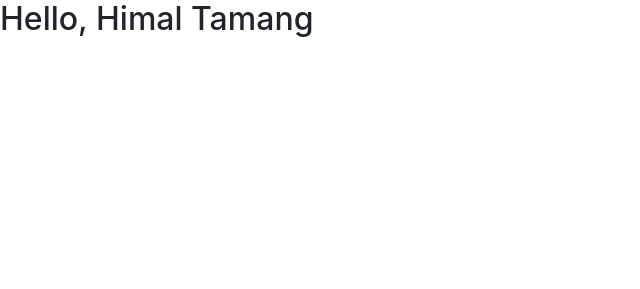
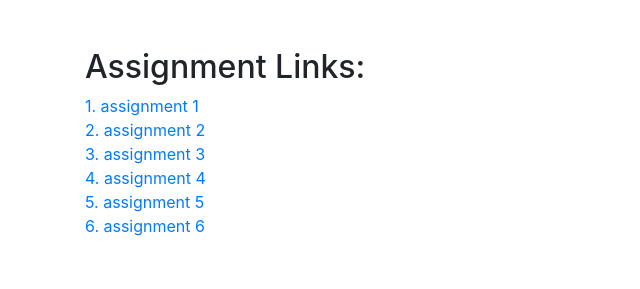
Before and after one commit to devhimall/bootstrap, a plain HTML site: page index.html in a window 1280 px wide. Shown: the whole page, without its empty margins (0-640 px from the left). Drawn offline with nearby package versions, Linux system fonts and the light colour scheme.

```diff
--- a/index.html
+++ b/index.html
@@ -12,8 +12,17 @@
     />
   </head>
   <body>
-    <h2>Hello, Himal Tamang</h2>
-
+    <section class="container py-5">
+      <h2>Assignment Links:</h2>
+      <div class="d-flex flex-column fs-3 gap-5">
+        <a href="/assignment1/utilityclass.html">1. assignment 1</a>
+        <a href="/assignment2/basicform.html">2. assignment 2</a>
+        <a href="/assignment3/card.html">3. assignment 3</a>
+        <a href="/assignment4/navbar.html">4. assignment 4</a>
+        <a href="/assignment5/carousel.html">5. assignment 5</a>
+        <a href="/assignment6/portfolio.html"> 6. assignment 6</a>
+      </div>
+    </section>
     <!-- bootstrap scripts -->
     <script
       src="https://code.jquery.com/jquery-3.3.1.slim.min.js"
```
Also changed, not shown: assignment6/portfolio.html (+1 -4 lines).
